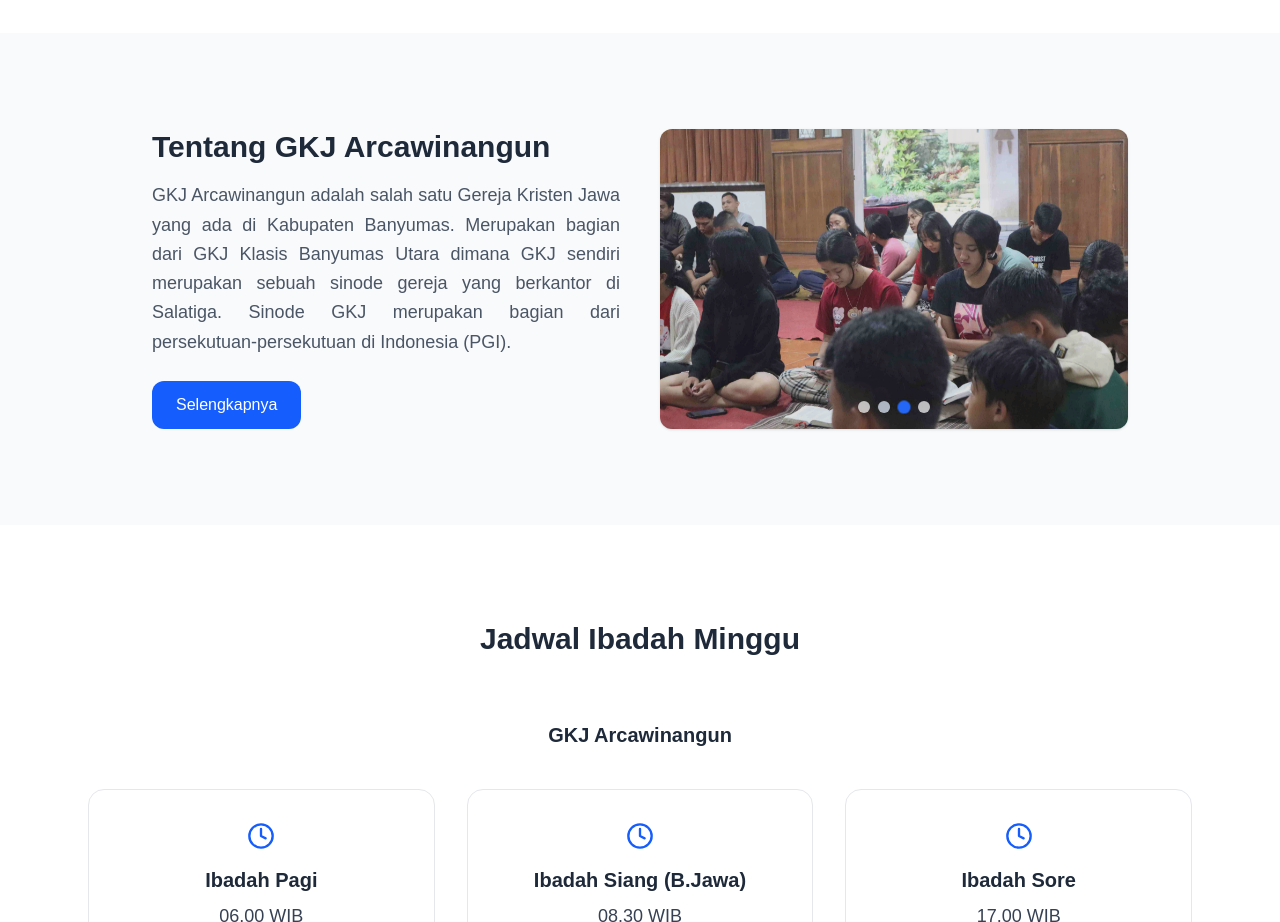
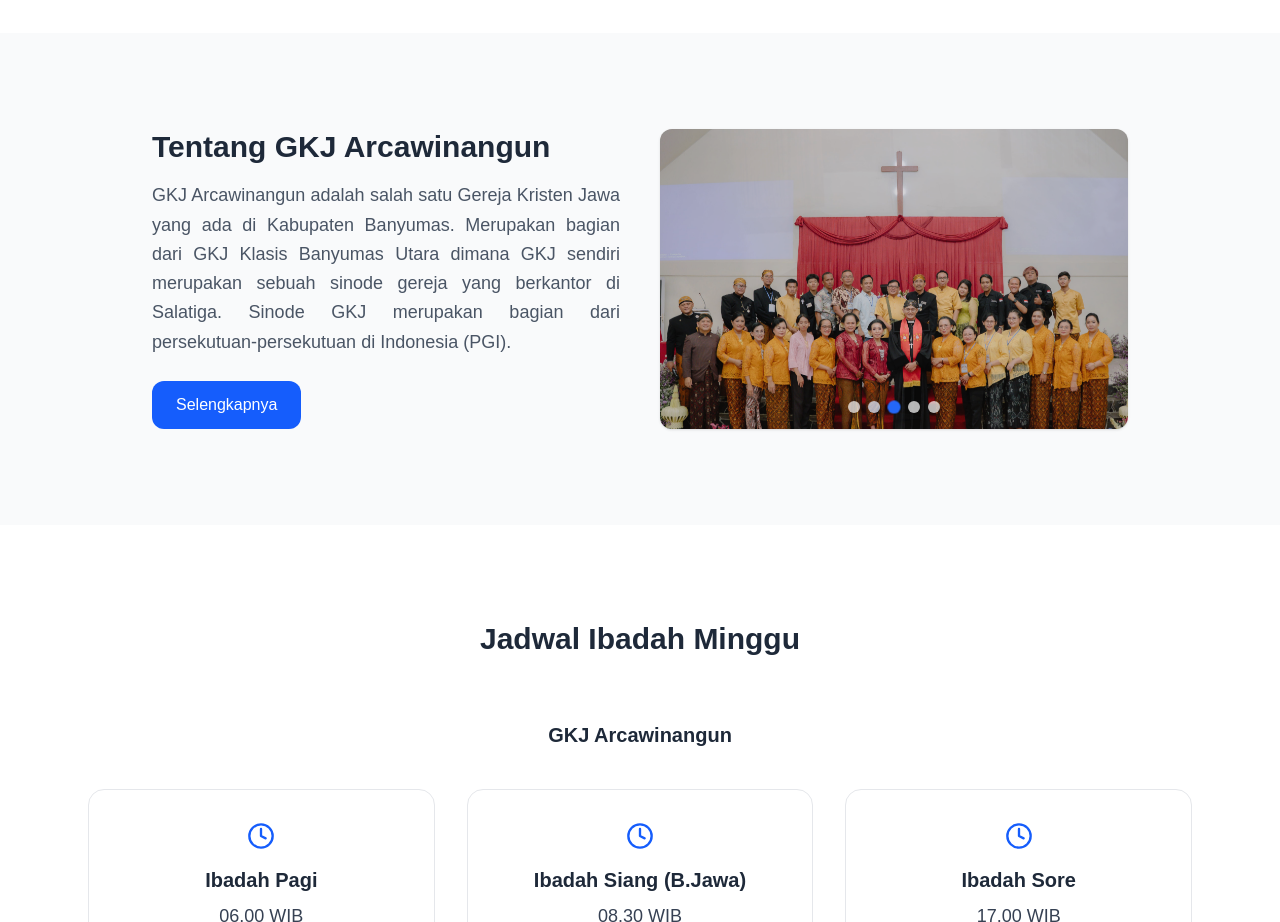
Before and after one commit to jeanAlexsander/gkj-arcawinangun, a Next.js app: page / in a window 1280 px wide. Shown: the part 920-1842 px from the top of the page. Built offline with nearby package versions, Linux system fonts and the light colour scheme.

Commit message:
fix tentangslider

```diff
--- a/src/app/page.js
+++ b/src/app/page.js
@@ -1,5 +1,4 @@
 "use client";
-
 import Image from "next/image";
 import Link from "next/link";
 import TentangSlider from "@/components/TentangSlider";
--- a/src/components/TentangSlider.js
+++ b/src/components/TentangSlider.js
@@ -4,10 +4,11 @@
 import { useEffect, useRef, useState } from "react";
 
 const images = [
+  "/gereja_1.jpg",
+  "/gereja_2.jpg",
   "/kegiatan_1.jpg",
   "/kegiatan_2.jpg",
   "/kegiatan_3.jpg",
-  "/gereja.jpg",
 ];
 
 export default function TentangSlider() {
```
Also changed, not shown: public/gereja_1.jpg (added), public/gereja_2.jpg (added).
